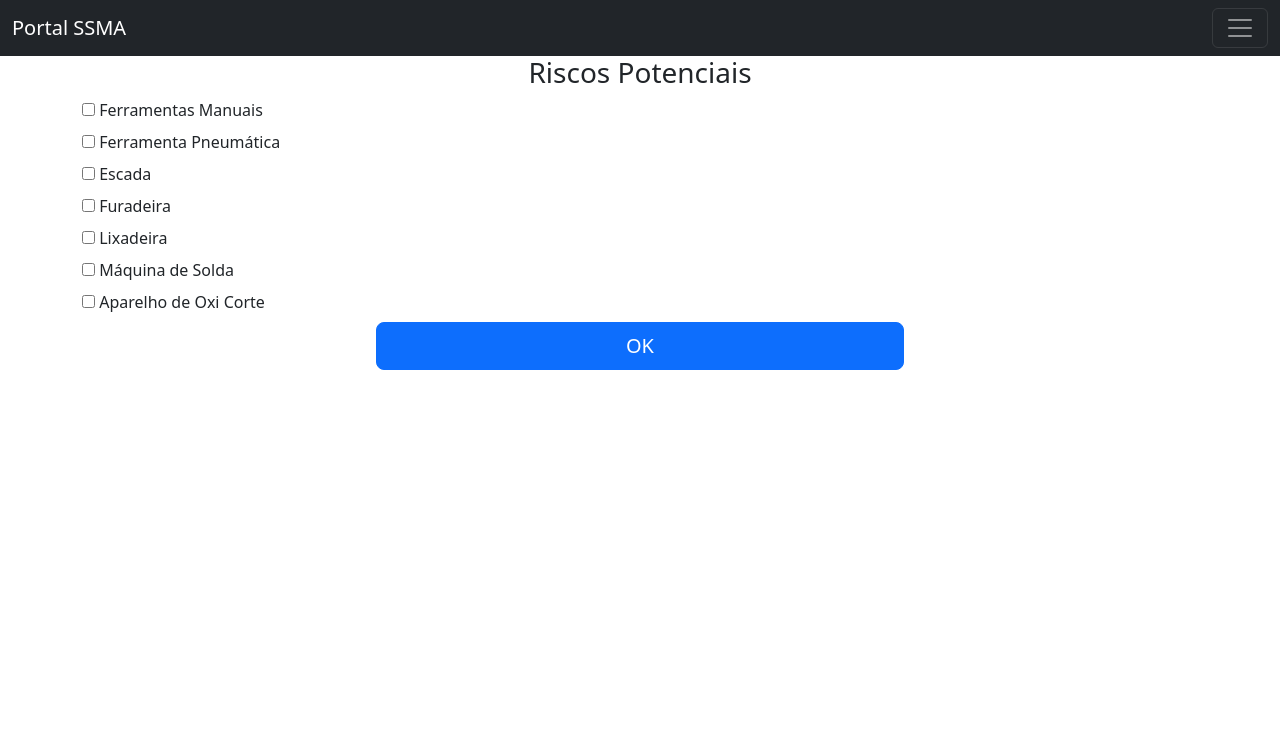
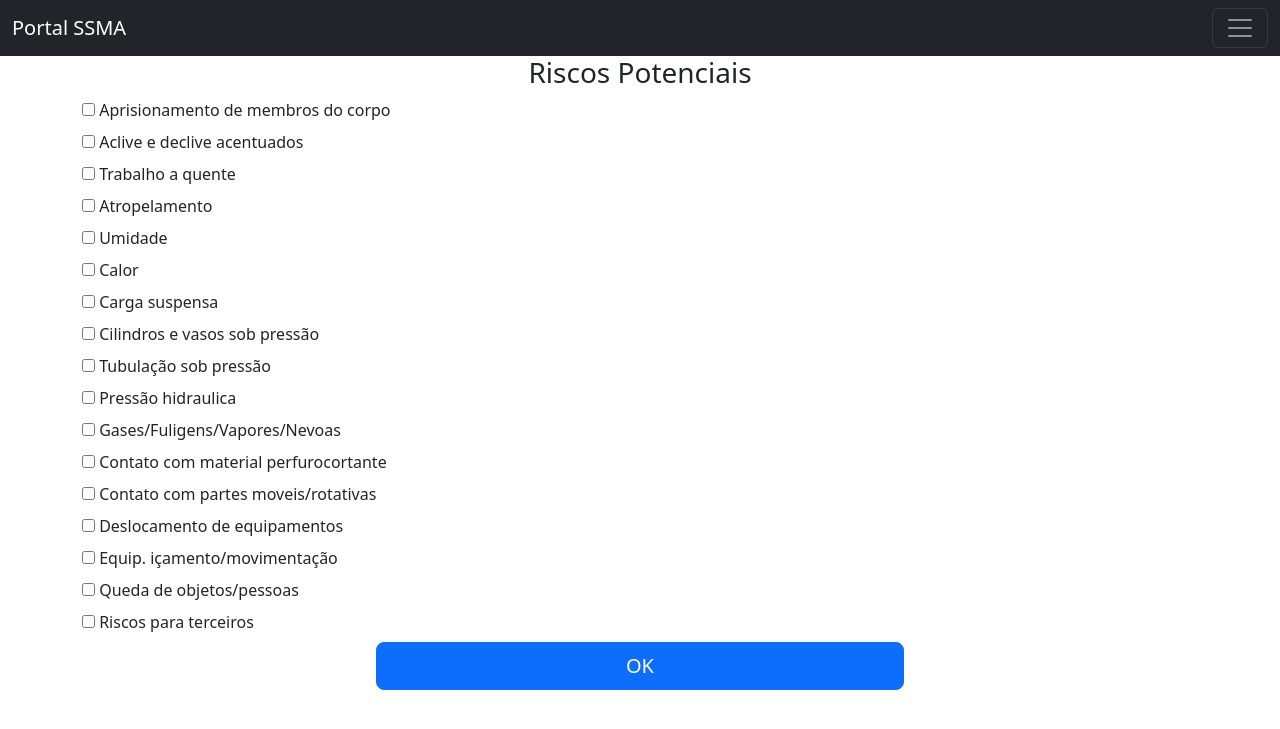
Before and after one commit to CIMOTec/PortalSSMA, a Flask app: page /riscos in a window 1280 px wide. Shown: the top 729 px of the page. Run offline with Flask 3, Linux system fonts and the light colour scheme; a user stored in the database is signed in; parts of the project's set-up code (start-up, migrations or seed data) failed here and were passed over; some libraries are stand-ins or nearby versions.

Commit message:
update v4

```diff
--- a/website/templates/novaSolicitacao.html
+++ b/website/templates/novaSolicitacao.html
@@ -2,7 +2,7 @@
   content %}
 <h3 align="center">Análise de Risco da Tarefa</h5>
 
-<form method="POST">
+<form method="POST"></form>
   <div>
     <h5>Estou treinado para realizar esta tarefa, sei fazer?</h5>
     <label>
--- a/website/templates/riscos.html
+++ b/website/templates/riscos.html
@@ -7,48 +7,118 @@ content %}
         <div>
             <label>
                 <input type="checkbox" name="agree" value="yes">
-                Ferramentas Manuais
+                Aprisionamento de membros do corpo
             </label>
         </div>
 
         <div>
             <label>
                 <input type="checkbox" name="agree" value="yes">
-                Ferramenta Pneumática
+                Aclive e declive acentuados
             </label>
         </div>
 
         <div>
             <label>
                 <input type="checkbox" name="agree" value="yes">
-                Escada
+                Trabalho a quente
             </label>
 
         <div>
             <label>
                 <input type="checkbox" name="agree" value="yes">
-                Furadeira
+                Atropelamento
             </label>
         </div>
 
         <div>
             <label>
                 <input type="checkbox" name="agree" value="yes">
-                Lixadeira
+                Umidade
             </label>
         </div>
 
         <div>
             <label>
                 <input type="checkbox" name="agree" value="yes">
-                Máquina de Solda
+                Calor
             </label>
         </div>
 
         <div>
             <label>
                 <input type="checkbox" name="agree" value="yes">
-                Aparelho de Oxi Corte
+                Carga suspensa
+            </label>
+        </div>
+
+        <div>
+            <label>
+                <input type="checkbox" name="agree" value="yes">
+                Cilindros e vasos sob pressão
+            </label>
+        </div>
+
+        <div>
+            <label>
+                <input type="checkbox" name="agree" value="yes">
+                Tubulação sob pressão
+            </label>
+        </div>
+
+        <div>
+            <label>
+                <input type="checkbox" name="agree" value="yes">
+                Pressão hidraulica
+            </label>
+        </div>
+
+        <div>
+            <label>
+                <input type="checkbox" name="agree" value="yes">
+                Gases/Fuligens/Vapores/Nevoas
+            </label>
+        </div>
+
+        <div>
+            <label>
+                <input type="checkbox" name="agree" value="yes">
+                Contato com material perfurocortante
+            </label>
+        </div>
+
+        <div>
+            <label>
+                <input type="checkbox" name="agree" value="yes">
+                Contato com partes moveis/rotativas
+            </label>
+        </div>
+
+        <div>
+            <label>
+                <input type="checkbox" name="agree" value="yes">
+                Deslocamento de equipamentos
+            </label>
+        </div>
+
+        <div>
+            <label>
+                <input type="checkbox" name="agree" value="yes">
+                Equip. içamento/movimentação
+            </label>
+        </div>
+
+        <div>
+            <label>
+                <input type="checkbox" name="agree" value="yes">
+                Queda de objetos/pessoas
+            </label>
+        </div>
+
+        <div>
+            <label>
+                <input type="checkbox" name="agree" value="yes">
+                Riscos para terceiros
             </label>
         </div>
 
--- a/website/views.py
+++ b/website/views.py
@@ -16,25 +16,25 @@ requests.packages.urllib3.disable_warnings()
 requests.packages.urllib3.util.ssl_.DEFAULT_CIPHERS += ':HIGH:!DH:!aNULL'
 
 
-@views.route('/', methods=['GET', 'POST'])
+@views.route('/', methods=['GET'])
 @login_required
 def home():
     return render_template("home.html", user=current_user, requesterName=session['requesterName'])
 
 
-@views.route('/novaSolicitacao', methods=['GET', 'POST'])
+@views.route('/novaSolicitacao', methods=['GET'])
 @login_required
 def novaSolicitacao():
     return render_template("novaSolicitacao.html", user=current_user)
 
 
-@views.route('/formulario', methods=['GET', 'POST'])
+@views.route('/formulario', methods=['GET'])
 @login_required
 def formulario():
     return render_template('formulario.html', user=current_user)
 
 
-@views.route('/riscos', methods=['POST', 'GET'])
+@views.route('/riscos', methods=['GET'])
 @login_required
 def closing():
     return render_template("riscos.html", user=current_user)
```
